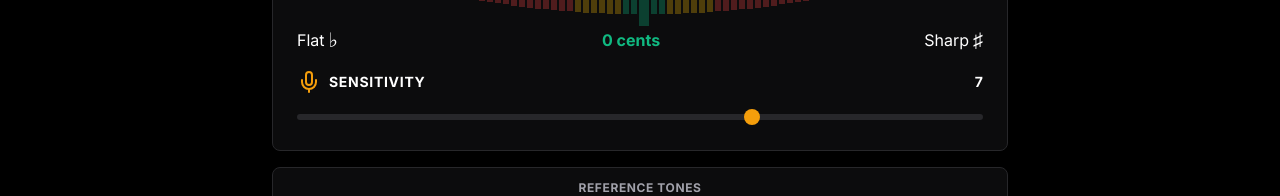
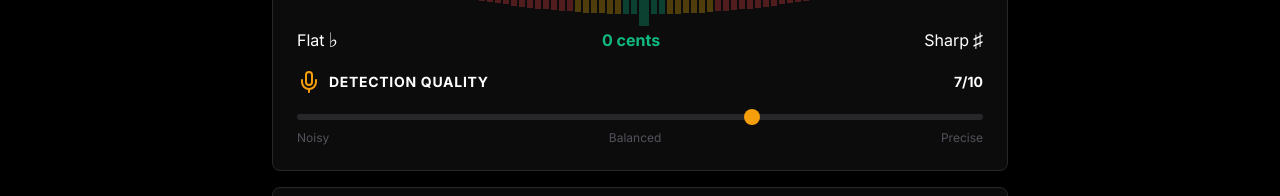
Before and after one commit to randysoller/onspace-9bg96c-13939, a React (Vite) app: page /tuner in a window 1280 px wide. Shown: the part 537-733 px from the top of the page. Built offline with nearby package versions, Linux system fonts and the light colour scheme; no server answers.

Commit message:
Hooked up pitch detection to guitar tuner

```diff
--- a/src/pages/Tuner.tsx
+++ b/src/pages/Tuner.tsx
@@ -14,14 +14,15 @@ export default function Tuner() {
   const { tuning, setTuning } = useTunerStore();
   const [selectedString, setSelectedString] = useState<number | null>(null);
 
-  const { isListening, currentPitch, permissionDenied, audioLevel } = usePitchDetection({
-    sensitivity,
-    autoStart: true,
+  const { frequency, note, octave, cents, clarity, isDetecting, error } = usePitchDetection({
+    enabled: true,
+    minFrequency: 60,
+    maxFrequency: 1400,
+    clarity: sensitivity / 10, // Map sensitivity (1-10) to clarity (0.1-1.0)
   });
 
-  const detectedFrequency = currentPitch?.frequency || null;
-  const detectedNote = currentPitch ? `${currentPitch.noteName}${currentPitch.octave}` : null;
-  const cents = currentPitch?.cents || 0;
+  const detectedFrequency = frequency > 0 ? frequency : null;
+  const detectedNote = note && octave > 0 ? `${note}${octave}` : null;
 
   // Check if note is in tune (within ±5 cents) - Must be declared before useEffect hooks that use it
   const isInTune = detectedFrequency && Math.abs(cents) <= 5;
@@ -261,11 +262,31 @@ export default function Tuner() {
               </div>
             </div>
 
-            {/* Only show permission error */}
-            {permissionDenied && (
+            {/* Show errors (permission denied, worklet issues, etc.) */}
+            {error && (
               <div className="mt-4 p-3 bg-red-500/20 border border-red-500/30 rounded-lg">
-                <div className="text-sm font-bold text-red-500">Microphone access denied</div>
-                <div className="text-xs text-red-400 mt-1">Please allow microphone access in your browser settings</div>
+                <div className="text-sm font-bold text-red-500">
+                  {error.includes('denied') || error.includes('permission')
+                    ? 'Microphone access denied'
+                    : 'Detection Error'}
+                </div>
+                <div className="text-xs text-red-400 mt-1">
+                  {error.includes('denied') || error.includes('permission')
+                    ? 'Please allow microphone access in your browser settings'
+                    : error}
+                </div>
+              </div>
+            )}
+
+            {/* Show detection status */}
+            {!error && isDetecting && (
+              <div className="mt-2 flex items-center justify-center gap-2 text-emerald-500 text-xs">
+                <div className="flex gap-0.5">
+                  <div className="w-1 h-3 bg-emerald-500 animate-pulse" style={{ animationDelay: '0ms' }} />
+                  <div className="w-1 h-3 bg-emerald-500 animate-pulse" style={{ animationDelay: '150ms' }} />
+                  <div className="w-1 h-3 bg-emerald-500 animate-pulse" style={{ animationDelay: '300ms' }} />
+                </div>
+                <span className="font-medium">Listening...</span>
               </div>
             )}
           </div>
@@ -293,12 +314,13 @@ export default function Tuner() {
             </span>
           </div>
 
-          {/* Mic Sensitivity */}
+          {/* Mic Sensitivity & Detection Quality */}
+          <div className="space-y-3">
             <div>
               <div className="flex items-center gap-2 mb-2">
                 <Mic className="w-6 h-6 text-amber-500" />
-              <span className="text-sm font-bold uppercase tracking-wider text-white">Sensitivity</span>
-              <span className="ml-auto text-sm font-bold text-white">{sensitivity}</span>
+                <span className="text-sm font-bold uppercase tracking-wider text-white">Detection Quality</span>
+                <span className="ml-auto text-sm font-bold text-white">{sensitivity}/10</span>
               </div>
 
               <div className="relative">
@@ -311,6 +333,28 @@ export default function Tuner() {
                   className="w-full h-1.5 bg-zinc-800 rounded-lg appearance-none cursor-pointer [&::-webkit-slider-thumb]:appearance-none [&::-webkit-slider-thumb]:w-4 [&::-webkit-slider-thumb]:h-4 [&::-webkit-slider-thumb]:rounded-full [&::-webkit-slider-thumb]:bg-amber-500"
                 />
               </div>
+              <div className="flex justify-between text-xs text-zinc-600 mt-1">
+                <span>Noisy</span>
+                <span>Balanced</span>
+                <span>Precise</span>
+              </div>
+            </div>
+
+            {/* Clarity indicator */}
+            {isDetecting && clarity > 0 && (
+              <div>
+                <div className="flex items-center justify-between mb-1">
+                  <span className="text-xs text-zinc-500">Signal Clarity</span>
+                  <span className="text-xs font-bold text-amber-500">{(clarity * 100).toFixed(0)}%</span>
+                </div>
+                <div className="w-full h-1.5 bg-zinc-800 rounded-full overflow-hidden">
+                  <div
+                    className="h-full bg-gradient-to-r from-amber-500 to-emerald-500 transition-all duration-200"
+                    style={{ width: `${clarity * 100}%` }}
+                  />
+                </div>
+              </div>
+            )}
           </div>
         </div>
 
```
Lines whose indentation alone changed are shown as unchanged.
